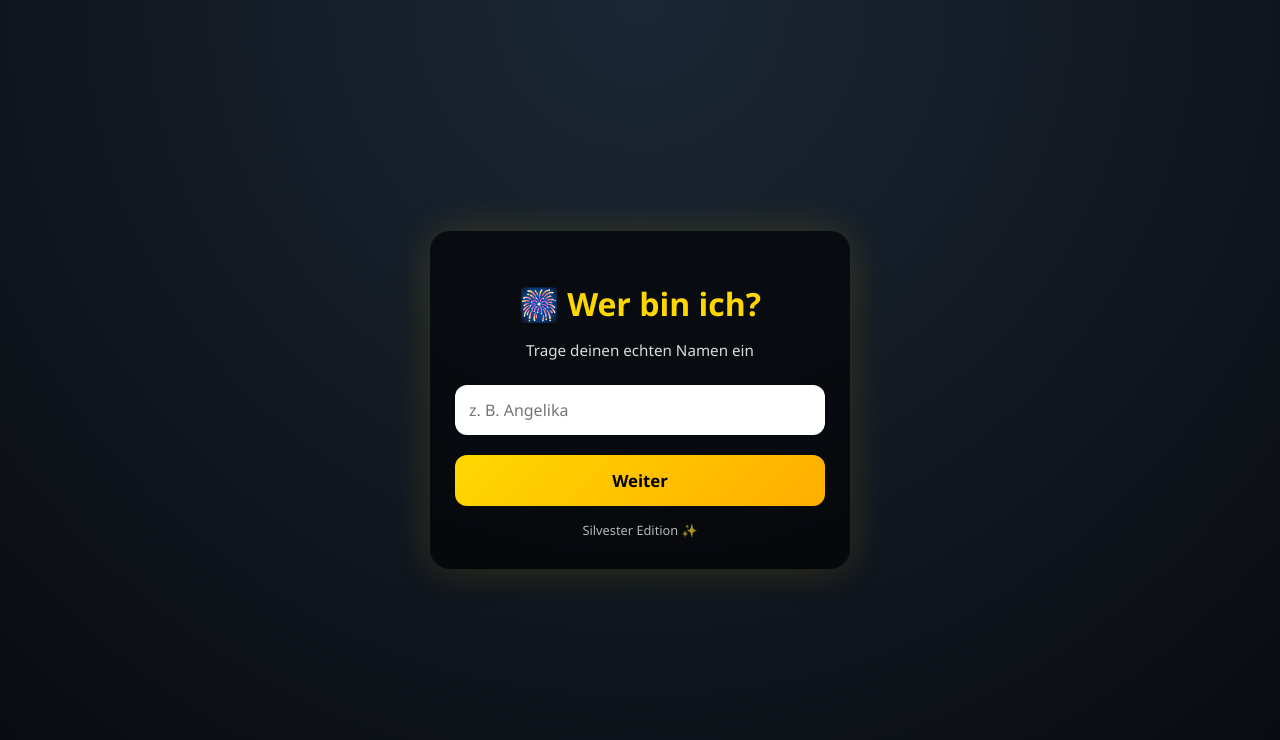
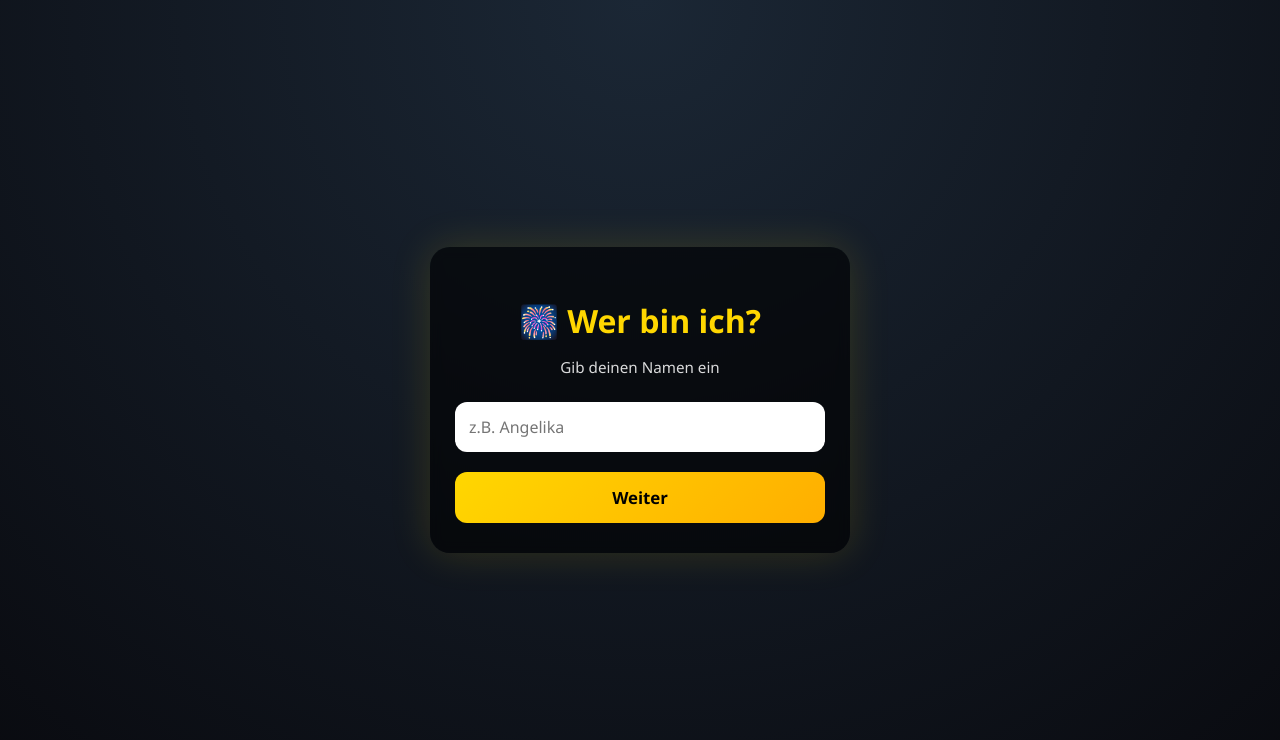
Before and after one commit to hoernigemil-commits/wer-bin-ich2, a plain HTML site: page index.html in a window 1280 px wide. Drawn offline with Linux system fonts and the light colour scheme.

Commit message:
Update index.html

```diff
--- a/index.html
+++ b/index.html
@@ -3,19 +3,15 @@
 <head>
   <meta charset="UTF-8">
   <meta name="viewport" content="width=device-width, initial-scale=1.0">
-  <title>Wer bin ich?</title>
+  <title>Wer bin ich? - Name</title>
   <link rel="stylesheet" href="style.css">
 </head>
 <body>
-
 <div class="container">
   <h1>🎆 Wer bin ich?</h1>
-  <p class="subtitle">Trage deinen echten Namen ein</p>
-
-  <input id="realName" placeholder="z. B. Angelika">
-  <button onclick="saveName()">Weiter</button>
-
-  <div class="footer">Silvester Edition ✨</div>
+  <p class="subtitle">Gib deinen Namen ein</p>
+  <input id="realName" placeholder="z.B. Angelika">
+  <button id="nextBtn">Weiter</button>
 </div>
 
 <script type="module" src="app.js"></script>
```
